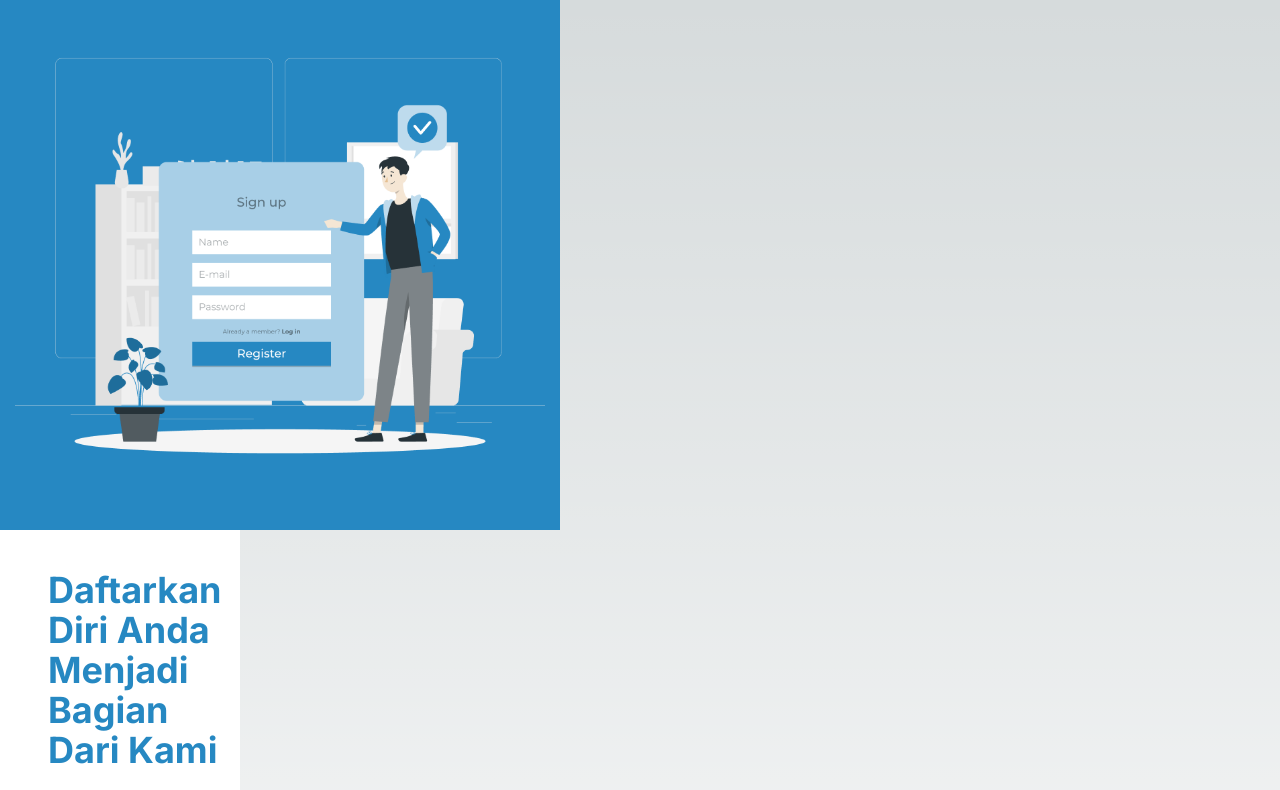
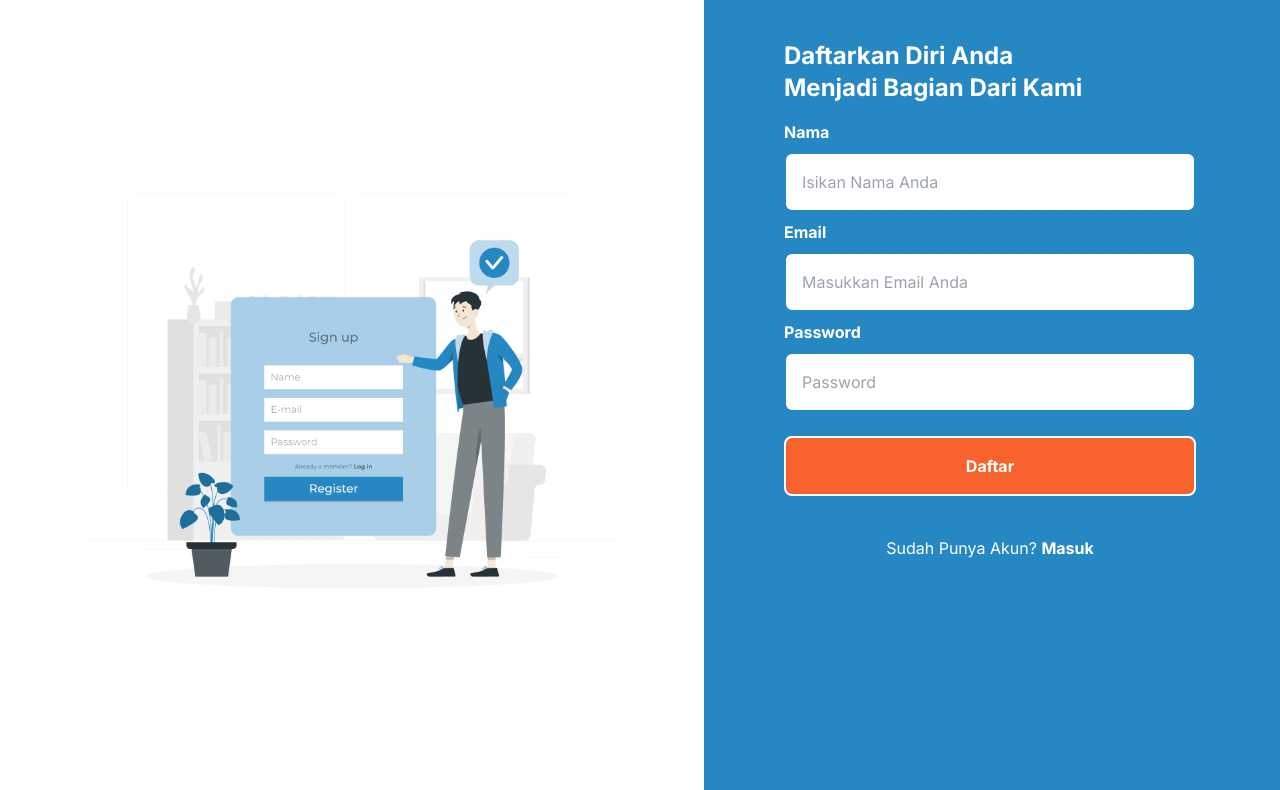
Before and after one commit to salman-digital-lab/new-web-kaderisasi, a Next.js app: page /register in a window 1280 px wide. Shown: the top 790 px of the page. Built offline with nearby package versions, Linux system fonts and the light colour scheme.

Commit message:
stye: make better for responsive

```diff
--- a/src/app/login/page.tsx
+++ b/src/app/login/page.tsx
@@ -6,34 +6,34 @@ import Button from '@/components/common/Button';
 
 export default function Login() {
 	return (
-		<div className="">
-			<section className="bg-primary flex justify-center items-center lg:w-[70vh]">
-				<Image src={LoginImage} alt="Login illustration image" className="md:h-[530px] md:w-auto" />
+		<main className="w-full lg:flex min-h-[100vh]">
+			<section className="bg-primary lg:bg-white flex justify-center items-center lg:w-[55vw] p-10">
+				<Image src={LoginImage} alt="Login illustration image" className="w-full md:h-[530px] md:w-auto" />
 			</section>
-			<section className="bg-white px-6 md:px-12 pt-4 md:pt-10 pb-6 md:pb-12 lg:w-[30vh]">
+			<section className="bg-white lg:bg-primary text-primary lg:text-white px-6 md:px-12 lg:px-20 pt-4 md:pt-10 pb-6 md:pb-12 lg:w-[45vw]">
 				<div className="flex flex-col gap-4">
 					<div className="flex items-end justify-between gap-4">
-						<h1 className="text-primary font-bold md:text-4xl">
+						<h1 className="font-bold text-lg md:text-4xl lg:text-2xl">
 							Selamat Datang Kembali
 						</h1>
 						<Image src={LogoBMKA} alt="Logo BMKA image" className="md:h-[70px] md:w-auto lg:hidden" />
 					</div>
           <form className="flex flex-col gap-2 pr-1">
-            <div>
-              <label htmlFor="email" className="block text-primary md:text-xl font-bold mb-2">Email</label>
-              <input id="email" type="email" placeholder="Masukkan Email Anda" required className="block border-2 border-primary focus:border-primary-400 focus:outline-none py-2 md:py-4 px-4 md:px-8 md:text-xl w-full rounded-lg text-black" />
+            <div className="md:text-xl lg:text-base">
+              <label htmlFor="email" className="block font-bold mb-2">Email</label>
+              <input id="email" type="email" placeholder="Masukkan Email Anda" required className="block border-2 border-primary focus:border-primary-400 focus:outline-none py-2 md:py-4 px-4 md:px-8 lg:px-4 w-full rounded-lg text-black" />
             </div>
-            <div>
-              <label htmlFor="password" className="block text-primary md:text-xl font-bold mb-2">Password</label>
-              <input id="password" type="password" placeholder="Password" required className="block border-2 border-primary focus:border-primary-400 focus:outline-none py-2 md:py-4 px-4 md:px-8 md:text-xl w-full rounded-lg text-black" />
+            <div className="md:text-xl lg:text-base">
+              <label htmlFor="password" className="block font-bold mb-2">Password</label>
+              <input id="password" type="password" placeholder="Password" required className="block border-2 border-primary focus:border-primary-400 focus:outline-none py-2 md:py-4 px-4 md:px-8 lg:px-4 w-full rounded-lg text-black" />
             </div>
-            <div className="mt-4">
-              <Button variant="secondary" type="submit" className="text-center md:text-xl py-2 md:py-4 w-full hover:bg-secondary-500 active:bg-secondary-400">Masuk</Button>
+            <div className="mt-4 md:text-xl lg:text-base">
+              <Button variant="secondary" type="submit" className="text-center font-bold py-2 md:py-4 lg:py-4 w-full hover:bg-secondary-500 active:bg-secondary-400 lg:border-2 lg:border-white">Masuk</Button>
             </div>
           </form>
-          <p className="text-primary text-center my-4 pr-1 md:text-xl">Belum Punya Akun? <Link href={'/register'} className="font-bold hover:text-primary-500 active:bg-primary-400">Daftar</Link></p>
+          <p className="text-center mt-4 lg:mt-6 pr-1 md:text-xl lg:text-base">Belum Punya Akun? <Link href={'/register'} className="font-bold hover:text-primary-500 active:bg-primary-400">Daftar</Link></p>
 				</div>
 			</section>
-		</div>
+		</main>
 	);
 }
--- a/src/app/register/page.tsx
+++ b/src/app/register/page.tsx
@@ -6,39 +6,39 @@ import Button from '@/components/common/Button';
 
 export default function Register() {
 	return (
-		<div className="">
-			<section className="bg-primary flex justify-center items-center lg:w-[70vh]">
+		<main className="w-full lg:flex min-h-[100vh]">
+			<section className="bg-primary lg:bg-white flex justify-center items-center lg:w-[55vw] p-4">
 				<Image src={RegisterImage} alt="Register illustration image" className="md:h-[530px] md:w-auto" />
 			</section>
-			<section className="bg-white px-6 md:px-12 pt-4 md:pt-10 pb-6 md:pb-12 lg:w-[30vh]">
+			<section className="bg-white lg:bg-primary text-primary lg:text-white px-6 md:px-12 lg:px-20 pt-4 md:pt-10 pb-6 md:pb-12 lg:w-[45vw]">
 				<div className="flex flex-col gap-4">
 					<div className="flex items-end justify-between gap-4">
-						<h1 className="text-primary font-bold md:text-4xl">
-							<span className="block mb-[-5px] md:mb-0 lg:inline">Daftarkan Diri Anda </span>
-							<span className="block lg:inline">Menjadi Bagian Dari Kami</span>
+						<h1 className="font-bold text-lg md:text-4xl lg:text-2xl">
+							<span className="block mb-[-5px] md:mb-0">Daftarkan Diri Anda </span>
+							<span className="block">Menjadi Bagian Dari Kami</span>
 						</h1>
 						<Image src={LogoBMKA} alt="Logo BMKA image" className="md:h-[70px] md:w-auto lg:hidden" />
 					</div>
           <form className="flex flex-col gap-2 pr-1">
-            <div>
-              <label htmlFor="nama" className="block text-primary md:text-xl font-bold mb-2">Nama</label>
-              <input id="nama" type="text" placeholder="Isikan Nama Anda" required className="block border-2 border-primary focus:border-primary-400 focus:outline-none py-2 md:py-4 px-4 md:px-8 md:text-xl w-full rounded-lg text-black" />
+            <div className="md:text-xl lg:text-base">
+              <label htmlFor="nama" className="block font-bold mb-2">Nama</label>
+              <input id="nama" type="text" placeholder="Isikan Nama Anda" required className="block border-2 border-primary focus:border-primary-400 focus:outline-none py-2 md:py-4 px-4 md:px-8 lg:px-4 w-full rounded-lg text-black" />
             </div>
-            <div>
-              <label htmlFor="email" className="block text-primary md:text-xl font-bold mb-2">Email</label>
-              <input id="email" type="email" placeholder="Masukkan Email Anda" required className="block border-2 border-primary focus:border-primary-400 focus:outline-none py-2 md:py-4 px-4 md:px-8 md:text-xl w-full rounded-lg text-black" />
+            <div className="md:text-xl lg:text-base">
+              <label htmlFor="email" className="block font-bold mb-2">Email</label>
+              <input id="email" type="email" placeholder="Masukkan Email Anda" required className="block border-2 border-primary focus:border-primary-400 focus:outline-none py-2 md:py-4 px-4 md:px-8 lg:px-4 w-full rounded-lg text-black" />
             </div>
-            <div>
-              <label htmlFor="password" className="block text-primary md:text-xl font-bold mb-2">Password</label>
-              <input id="password" type="password" placeholder="Password" required className="block border-2 border-primary focus:border-primary-400 focus:outline-none py-2 md:py-4 px-4 md:px-8 md:text-xl w-full rounded-lg text-black" />
+            <div className="md:text-xl lg:text-base">
+              <label htmlFor="password" className="block font-bold mb-2">Password</label>
+              <input id="password" type="password" placeholder="Password" required className="block border-2 border-primary focus:border-primary-400 focus:outline-none py-2 md:py-4 px-4 md:px-8 lg:px-4 w-full rounded-lg text-black" />
             </div>
-            <div className="mt-4">
-              <Button variant="secondary" type="submit" className="text-center md:text-xl py-2 md:py-4 w-full hover:bg-secondary-500 active:bg-secondary-400">Daftar</Button>
+            <div className="mt-4 md:text-xl lg:text-base">
+              <Button variant="secondary" type="submit" className="text-center font-bold py-2 md:py-4 lg:py-4 w-full hover:bg-secondary-500 active:bg-secondary-400 lg:border-2 lg:border-white">Daftar</Button>
             </div>
           </form>
-          <p className="text-primary text-center my-4 pr-1 md:text-xl">Sudah Punya Akun? <Link href={'/login'} className="font-bold hover:text-primary-500 active:bg-primary-400">Masuk</Link></p>
+          <p className="text-center mt-4 lg:mt-6 pr-1 md:text-xl lg:text-base">Sudah Punya Akun? <Link href={'/login'} className="font-bold hover:text-primary-500 active:bg-primary-400">Masuk</Link></p>
 				</div>
 			</section>
-		</div>
+		</main>
 	);
 }
```
